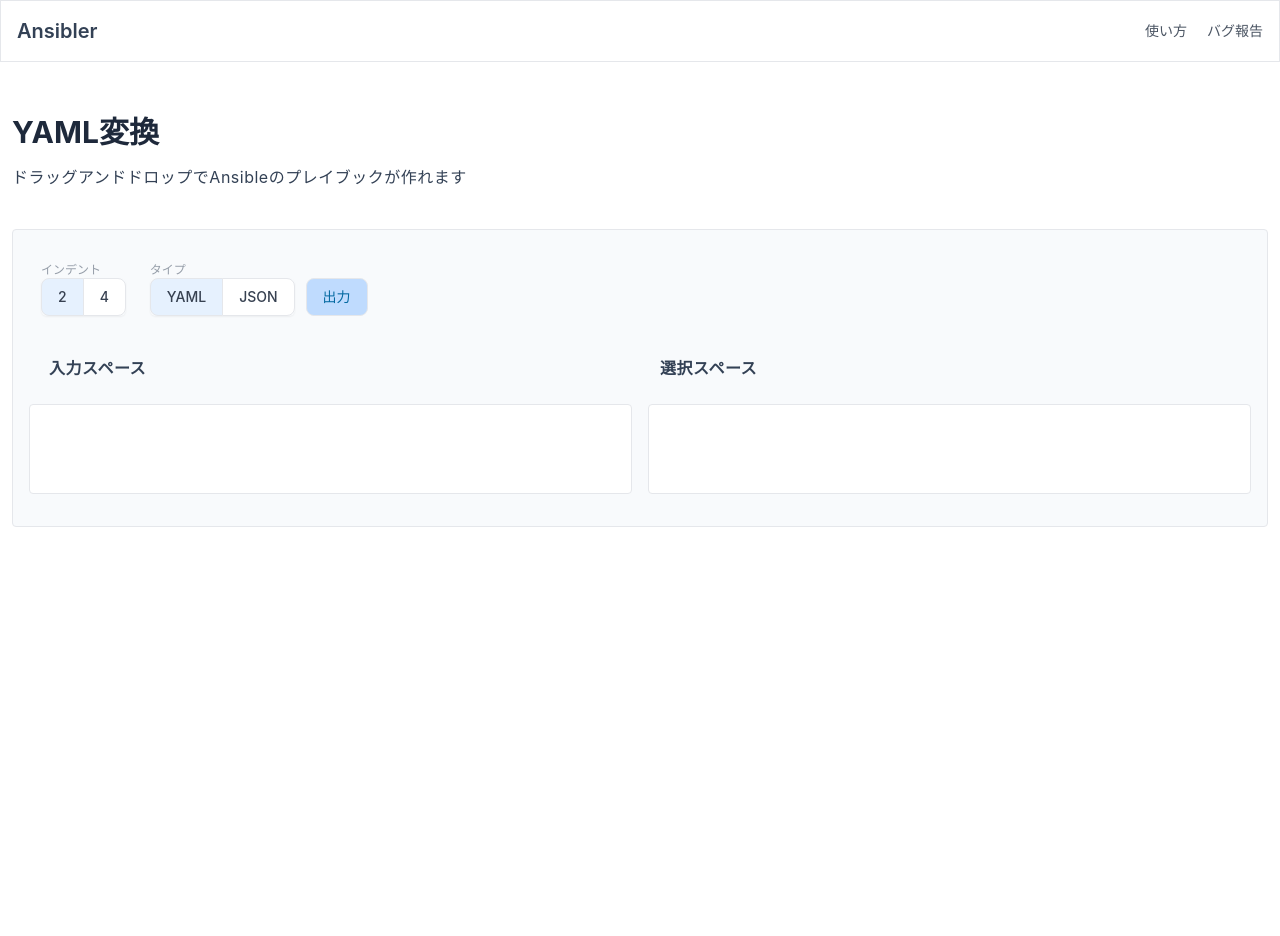
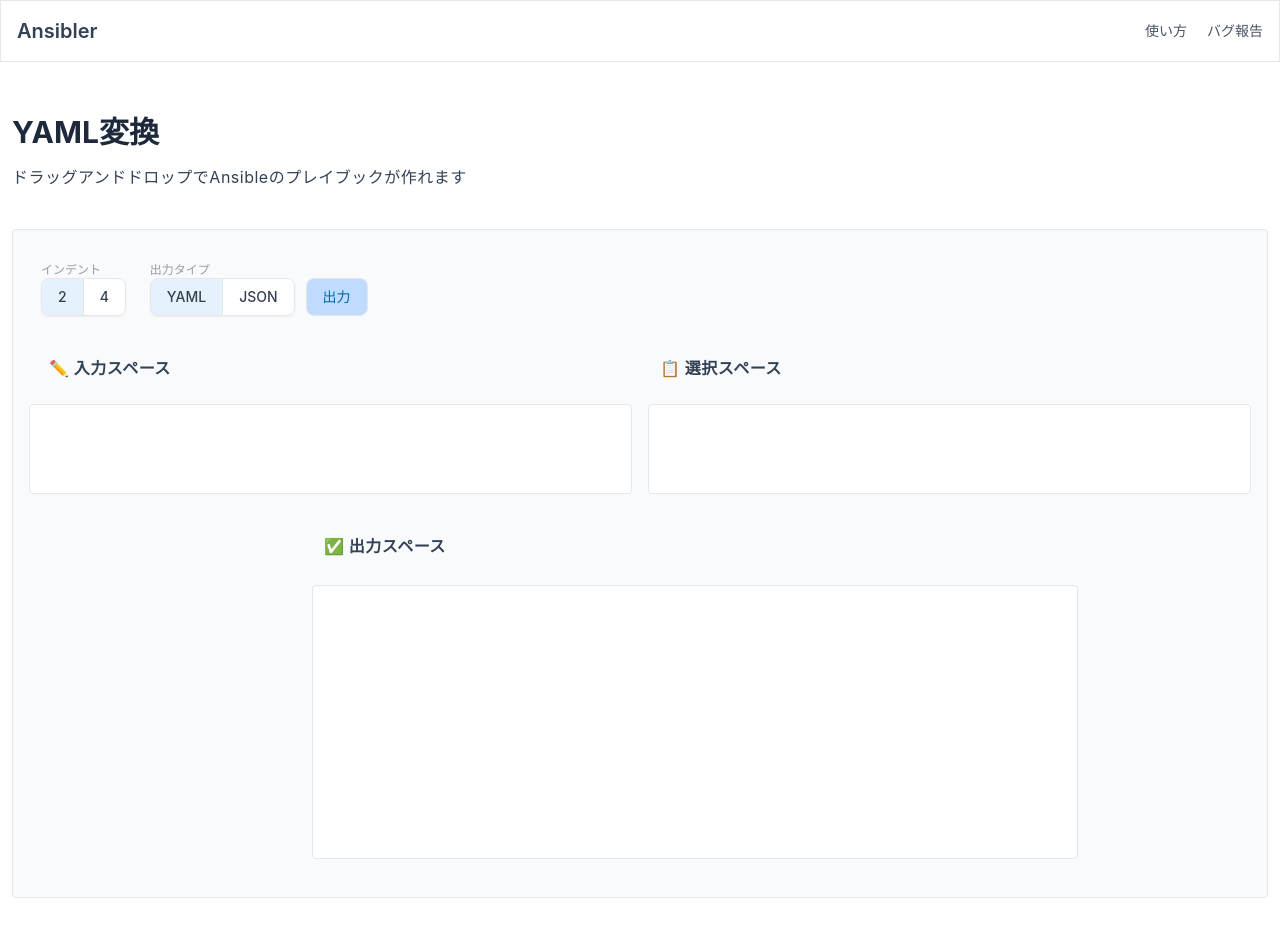
Before and after one commit to lion-rion/react-pra, a React (Create React App) app: page / in a window 1280 px wide. Shown: the top 936 px of the page. Before the commit the page ends 800 px from the top, so only its background shows below. Built offline with nearby package versions, Linux system fonts and the light colour scheme.

Commit message:
convert関数を追加

```diff
--- a/src/App.js
+++ b/src/App.js
@@ -1,24 +1,31 @@
-import './App.css';
-import { useState } from 'react';
-import Header from './components/Header';
-import TypeSwitch from './components/TypeSwitch';
+import "./App.css";
+import { useState } from "react";
+import Header from "./components/Header";
+import TypeSwitch from "./components/TypeSwitch";
+import YAML from "yaml";
+import DummyData from "./DummyData";
 
 function App() {
+  const [indent, setIndent] = useState();
+  const [type, setType] = useState();
 
-  const[indent,setIndent]= useState(2);
-  const[type,setType]= useState("yaml");
+  const target = document.getElementById('textarea');
 
   //変換
   const convert = () => {
-    console.log(indent,type);
-    // const yamlString = YAML.stringify(data[0], options);
-    // console.log(yamlString);
-    // setYaml(yamlString);
+    console.log(indent, type);
+    if (type === "YAML") {
+      const yamlString = YAML.stringify(DummyData, {indent: Number(indent)});
+      target.value = yamlString;
+    } else if (type === "JSON") {
+      const jsonString = JSON.stringify(DummyData, null, Number(indent));
+      target.value = jsonString;
     }
-  return(
+  };
+  return (
     <>
       <Header />
-    <div class="container py-12 mb-10 px-lg-4 px-xl-12 " >
+      <div class="container py-12 mb-10 px-lg-4 px-xl-12 ">
         <section class="my-10">
           <div>
             <h1 class="text-3xl font-bold font-weight-bold">YAML変換</h1>
@@ -31,32 +38,40 @@ function App() {
               <TypeSwitch
                 setIndent={setIndent}
                 name="インデント"
-                item1="2"
-                item2="4"
+                item1={2}
+                item2={4}
               />
               <TypeSwitch
                 setIndent={setType}
-                name="タイプ"
+                name="出力タイプ"
                 item1="YAML"
                 item2="JSON"
               />
-              <button type="button" onClick={convert} class=" mt-4 py-2 px-4 font-extrabold inline-flex justify-center items-center gap-2 -ml-px rounded-lg border font-medium bg-blue-200 text-sky-700 align-middle focus:z-10 focus:outline-none transition-all text-sm dark:bg-gray-800 dark:hover:bg-slate-800 dark:border-gray-700 dark:text-gray-400">
+              <button
+                type="button"
+                onClick={convert}
+                class=" mt-4 py-2 px-4 font-extrabold inline-flex justify-center items-center gap-2 -ml-px rounded-lg border font-medium bg-blue-200 text-sky-700 align-middle focus:z-10 focus:outline-none transition-all text-sm dark:bg-gray-800 dark:hover:bg-slate-800 dark:border-gray-700 dark:text-gray-400"
+              >
                 出力
               </button>
             </div>
             <div class="flex">
               <div class="basis-1/2 ">
-                <p class="font-bold mt-10 ml-5">入力スペース</p>
+                <p class="font-bold mt-10 ml-5">✏️ 入力スペース</p>
                 <div class="mt-6 mr-2 py-8 px-4 px-sm-6 px-lg-7 px-xl-10 rounded border bg-white">
                   <br />
                 </div>
               </div>
               <div class="basis-1/2">
-                  <p class="font-bold mt-10 ml-5">選択スペース</p>
+                <p class="font-bold mt-10 ml-5">📋 選択スペース</p>
                 <div class="mt-6 ml-2 py-8 px-4 px-sm-6 px-lg-7 px-xl-10 rounded border bg-white">
                   <br />
                 </div>
               </div>
+            </div>
+            <div class="mx-auto max-w-2xl">
+              <p class="font-bold mt-10 ml-5">✅ 出力スペース</p>
+              <textarea name="" id="textarea" cols="70" rows="10" class="mt-3 ml-2 py-4 px-4 px-sm-6 px-lg-7 px-xl-10 rounded border bg-white"></textarea>
             </div>
           </div>
         </section>
```
Lines whose indentation alone changed are shown as unchanged.
